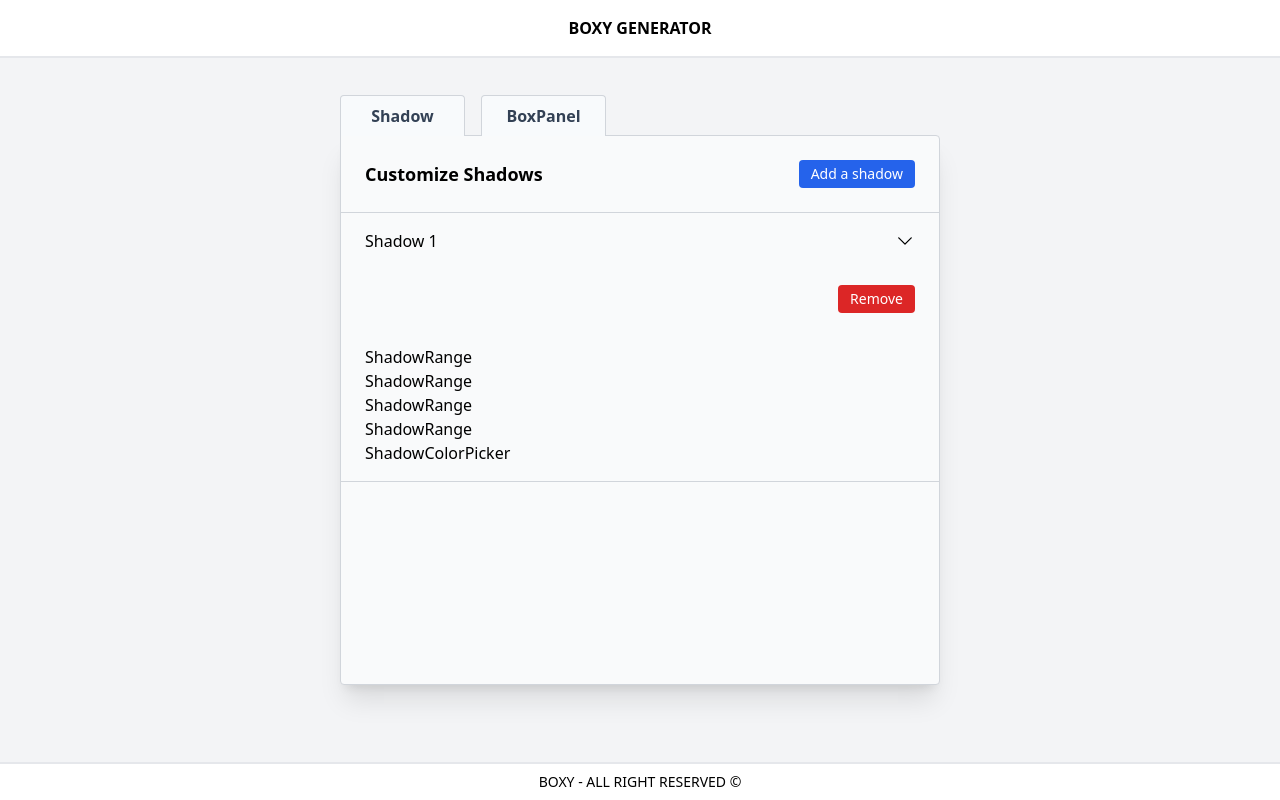
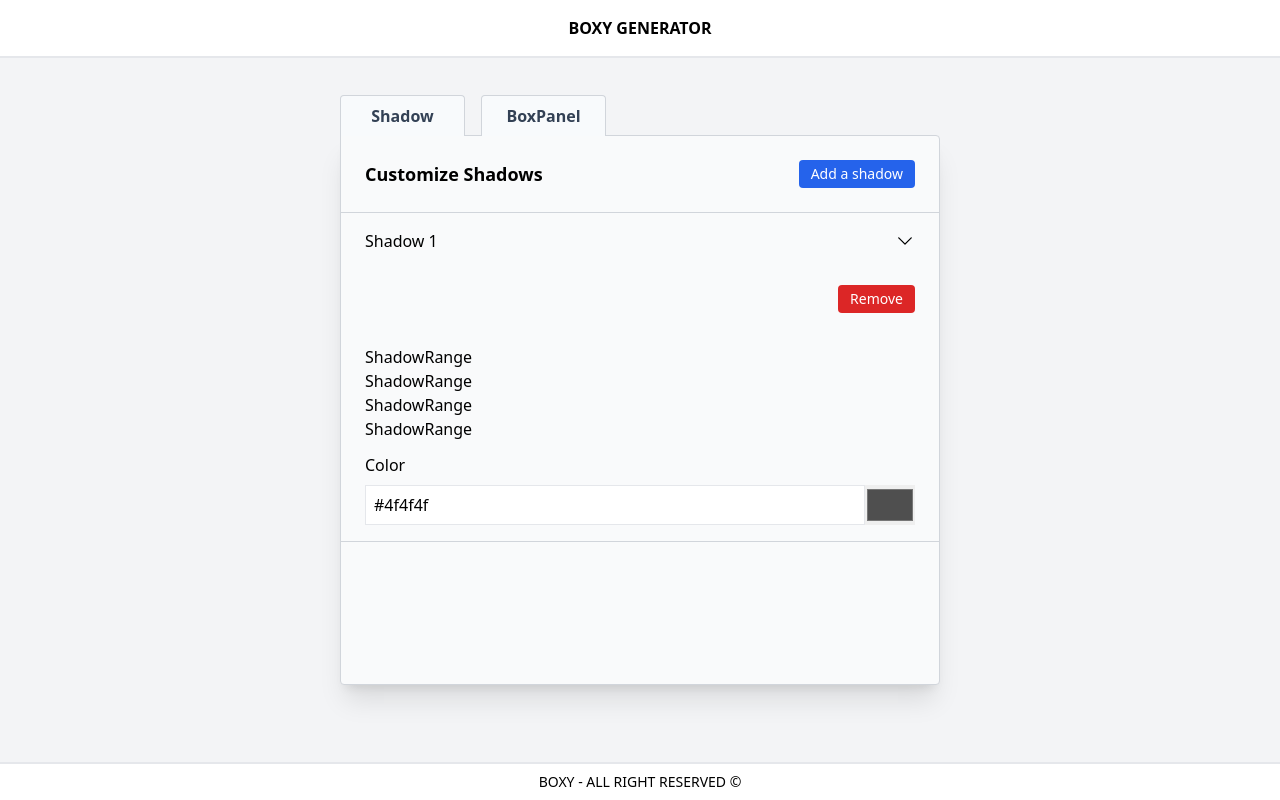
Before and after one commit to LorisQsd/Boxy-Generator_ReactAPP, a React (Vite) app: page / in a window 1280 px wide. Built offline with nearby package versions, Linux system fonts and the light colour scheme.

Commit message:
Feat: ShadowColorPicker - Gestion de l'input color des ombres

```diff
--- a/src/features/shadows.js
+++ b/src/features/shadows.js
@@ -93,7 +93,17 @@
         ],
       });
     },
-    updateShadowValue: (state, action) => {},
+    updateShadowValue: (state, action) => {
+      const currentShadow = state.find(
+        (shadow) => shadow.id === action.payload.shadowID
+      );
+
+      const currentInput = currentShadow.inputs.find(
+        (input) => input.inputNumber === action.payload.inputNumber
+      );
+
+      currentInput.value = action.payload.value;
+    },
     updateCheckbox: (state, action) => {},
   },
 });
--- a/src/layouts/ShadowList/ShadowColorPicker.jsx
+++ b/src/layouts/ShadowList/ShadowColorPicker.jsx
@@ -1,5 +1,35 @@
-export default function ShadowColorPicker() {
+import { useDispatch } from "react-redux";
+import { updateShadowValue } from "../../features/shadows";
+
+export default function ShadowColorPicker({ inputData, shadowID }) {
+  const dispatch = useDispatch();
+
+  function handleInputs(e) {
+    dispatch(
+      updateShadowValue({
+        inputNumber: inputData.inputNumber,
+        value: e.target.value,
+        shadowID
+      })
+    );
+  }
   return (
-    <div>ShadowColorPicker</div>
-  )
+    <div className="mt-3">
+      <p>{inputData.name}</p>
+      <div className="flex mt-2">
+        <input
+          value={inputData.value}
+          onChange={handleInputs}
+          className="flex-grow px-2 py-1 border focus:outline-1 outline-gray-400"
+          type="text"
+        />
+        <input
+          value={inputData.value}
+          onChange={handleInputs}
+          className="cursor-pointer h-[40px]"
+          type="color"
+        />
+      </div>
+    </div>
+  );
 }
```
